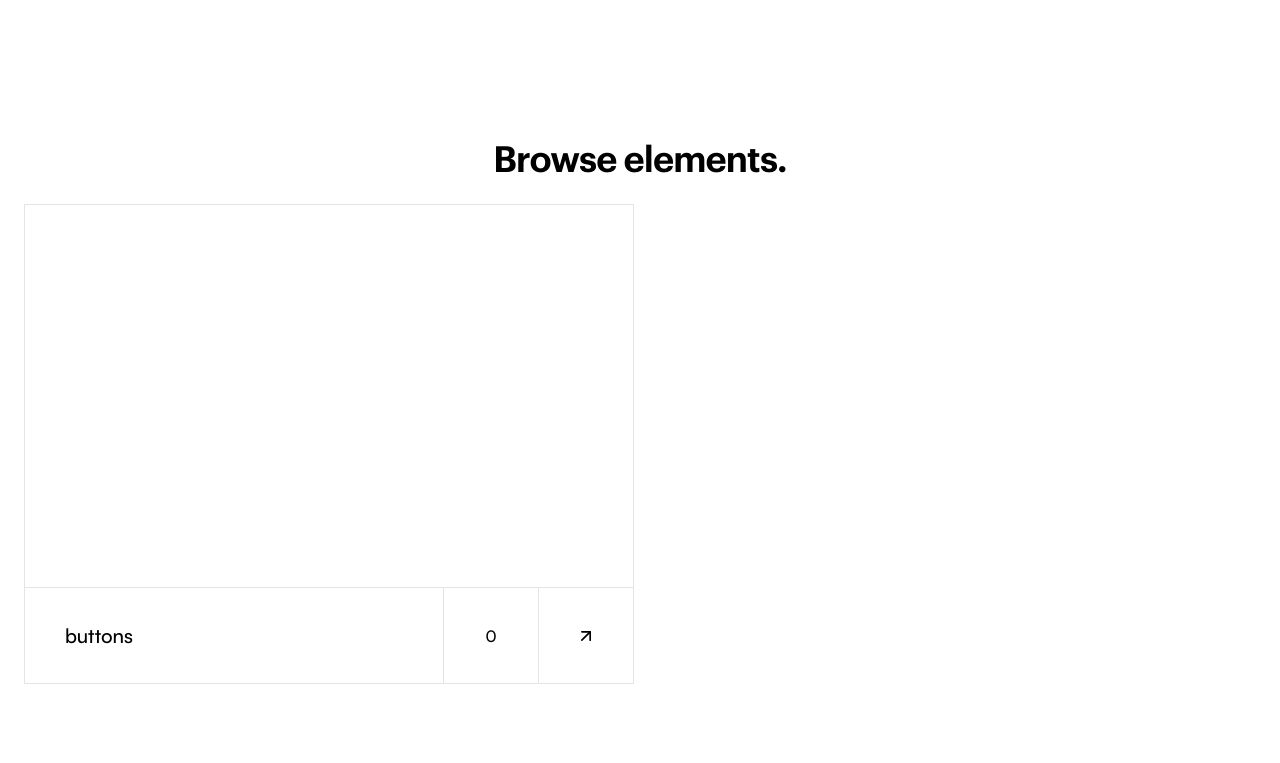
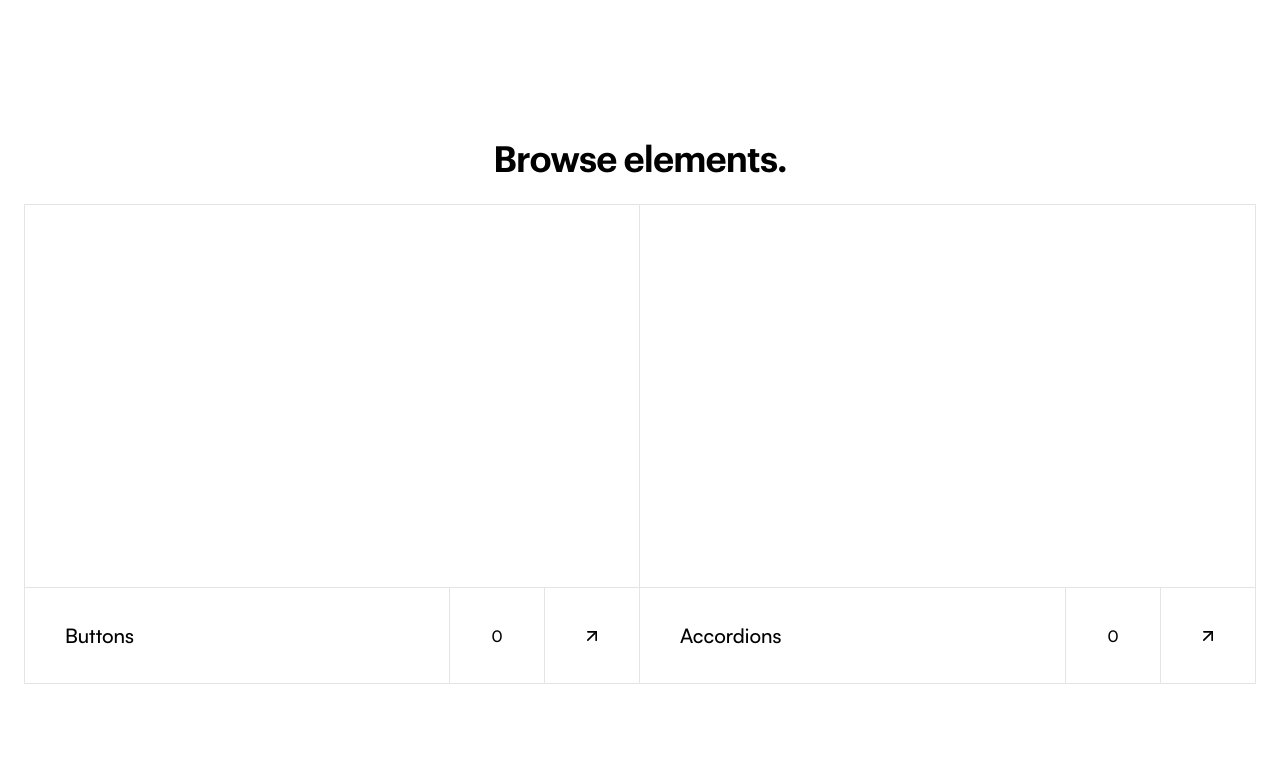
Before and after one commit to Jeff-Maina/craft, a Next.js app: page / in a window 1280 px wide. Shown: the part 604-1367 px from the top of the page. Built offline with nearby package versions, Linux system fonts and the light colour scheme.

Commit message:
Extract sections list to its own component

```diff
--- a/src/app/(pages)/elements/page.tsx
+++ b/src/app/(pages)/elements/page.tsx
@@ -7,7 +7,7 @@ import type { Pageprops } from "@/lib/Interfaces";
 // component imports;
 import PageLayout from "@/app/layouts/PageLayout";
 import ComponentCard from "@/app/layouts/Cards/ComponentCard";
-import PageHeader from "../components/PageHeader";
+import PageHeader from "../(components)/PageHeader";
 
 // ts stuff;
 const PageOptions: Pageprops = {
--- /dev/null
+++ b/src/app/(pages)/homepage/SectionLayout.tsx
@@ -0,0 +1,24 @@
+import ComponentCard from "@/app/layouts/Cards/ComponentCard";
+import Button from "@/components/ui/Buttons";
+
+interface Section
+
+const SectionLayout: FC<SectionProps> = ({ children }) => {
+  return (
+    <section className="p-6 max-w-7xl m-auto w-full">
+      <h1 className="text-center font-graphik-semibold text-2xl tracking-tight lg:text-4xl">
+        Browse sections.
+      </h1>
+      <br />
+      <br className="hidden md:visible" />
+      <section className="grid gap-3 md:grid-cols-2 lg:gap-3">
+        {children}
+      </section>
+      <div className="flex justify-center mt-5 lg:mt-20">
+        <Button label="View all" path="/sections" />
+      </div>
+    </section>
+  );
+};
+
+export default SectionLayout;
--- /dev/null
+++ b/src/app/(pages)/homepage/SectionsList.tsx
@@ -0,0 +1,30 @@
+import ComponentCard from "@/app/layouts/Cards/ComponentCard";
+import Button from "@/components/ui/Buttons";
+
+const SectionsList = () => {
+  return (
+    <section className="p-6 max-w-7xl m-auto w-full">
+      <h1 className="text-center font-graphik-semibold text-2xl tracking-tight lg:text-4xl">
+        Browse sections.
+      </h1>
+      <br />
+      <br className="hidden md:visible" />
+      <section className="grid gap-3 md:grid-cols-2 lg:gap-3">
+        <ComponentCard
+          componentName="Navbars"
+          componentCount={0}
+          pagePath="/buttons"
+          isSection={false}
+          className="border border-zinc-200/60 lg:border-zinc-200"
+        >
+          <div></div>
+        </ComponentCard>
+      </section>
+      <div className="flex justify-center mt-5 lg:mt-20">
+        <Button label="View all" path="/sections" />
+      </div>
+    </section>
+  );
+};
+
+export default SectionsList;
--- a/src/app/(pages)/sections/page.tsx
+++ b/src/app/(pages)/sections/page.tsx
@@ -3,7 +3,7 @@ import { SectionsData } from "@/data/AppData";
 
 import type { Pageprops } from "@/lib/Interfaces";
 import ComponentCard from "@/app/layouts/Cards/ComponentCard";
-import PageHeader from "../components/PageHeader";
+import PageHeader from "../(components)/PageHeader";
 
 const PageOptions: Pageprops = {
   page: "Sections",
--- a/src/app/layout.tsx
+++ b/src/app/layout.tsx
@@ -1,10 +1,9 @@
 import type { Metadata } from "next";
-import { Inter } from "next/font/google";
 import "./globals.css";
+
+// component imports
 import Navbar from "@/components/Navbar";
 import Footer from "@/components/Footer";
-
-const inter = Inter({ subsets: ["latin"] });
 
 export const metadata: Metadata = {
   title: "Craft",
@@ -18,7 +17,7 @@ export default function RootLayout({
 }>) {
   return (
     <html lang="en">
-      <body className={inter.className}>
+      <body>
         <Navbar />
         {children}
         <Footer />
--- a/src/app/layouts/Cards/ComponentCard.tsx
+++ b/src/app/layouts/Cards/ComponentCard.tsx
@@ -45,7 +45,7 @@ const ComponentCard: FC<ComponentProps> = ({
             href={pagePath}
             className="w-full h-full flex items-center justify-center"
           >
-            <ArrowUpRight className="group-hover/button:stroke-white transition-all duration-150 h-[20px] w-[20px]" />
+            <ArrowUpRight className="group-hover/button:stroke-white transition-all duration-150 h-[20px] w-[20px] pointer-events-none" />
           </Link>
         </div>
       </div>
--- a/src/app/page.tsx
+++ b/src/app/page.tsx
@@ -1,6 +1,8 @@
+// component imports;
 import Button from "@/components/ui/Buttons";
 import ComponentCard from "./layouts/Cards/ComponentCard";
 import Faqs from "@/components/Faqs";
+import SectionsList from "./(pages)/homepage/SectionsList";
 
 export default function Home() {
   return (
@@ -23,13 +25,22 @@ export default function Home() {
         </h1>
         <br />
         <br className="hidden md:visible" />
-        <section className="grid gap-3 md:grid-cols-2 lg:gap-3">
+        <section className="grid gap-3 md:grid-cols-2 lg:gap-0">
           <ComponentCard
-            componentName="buttons"
+            componentName="Buttons"
             componentCount={0}
             pagePath="/elements/buttons"
             isSection={false}
             className="border border-zinc-200/60 lg:border-zinc-200"
+          >
+            <div></div>
+          </ComponentCard>
+          <ComponentCard
+            componentName="Accordions"
+            componentCount={0}
+            pagePath="/elements/buttons"
+            isSection={false}
+            className="border md:border-l-0 border-zinc-200/60 lg:border-zinc-200"
           >
             <div></div>
           </ComponentCard>
@@ -38,27 +49,7 @@ export default function Home() {
           <Button label="View all" path="/elements" />
         </div>
       </section>
-      <section className="p-6 max-w-7xl m-auto w-full">
-        <h1 className="text-center font-graphik-semibold text-2xl tracking-tight lg:text-4xl">
-          Browse sections.
-        </h1>
-        <br />
-        <br className="hidden md:visible" />
-        <section className="grid gap-3 md:grid-cols-2 lg:gap-3">
-          <ComponentCard
-            componentName="Navbars"
-            componentCount={0}
-            pagePath="/buttons"
-            isSection={false}
-            className="border border-zinc-200/60 lg:border-zinc-200"
-          >
-            <div></div>
-          </ComponentCard>
-        </section>
-        <div className="flex justify-center mt-5 lg:mt-20">
-          <Button label="View all" path="/sections" />
-        </div>{" "}
-      </section>
+      <SectionsList />
       <Faqs />
     </main>
   );
--- a/src/components/Modal.tsx
+++ b/src/components/Modal.tsx
@@ -38,7 +38,7 @@ const Modal: FC<ModalProps> = ({ children, isModalActive, closeModal }) => {
           initial="initial"
           animate="active"
           exit="inactive"
-          className="fixed top-0 left-0 bg-[#00000061] h-screen w-screen backdrop-blur-sm flex flex-col items-center justify-center z-10"
+          className="fixed top-0 left-0 bg-[#00000061] h-screen w-screen backdrop-blur-sm flex flex-col items-center justify-center z-50"
           onClick={() => {
             closeModal();
             console.log(isModalActive);
--- a/src/components/Tooltip.tsx
+++ b/src/components/Tooltip.tsx
@@ -9,8 +9,8 @@ interface TooltipProps {
 
 const Tooltip: FC<TooltipProps> = ({ label }) => {
   return (
-    <div className="absolute font-satoshi-medium bg-black text-white leading-none py-2 top-[110%] text-sm pointer-events-none opacity-0 -translate-y-1 group-hover/tooltip:opacity-[1] group-hover/tooltip:translate-y-1 transition-all duration-300">
-      <p className="w-32">{label}</p>
+    <div className="absolute font-satoshi-medium bg-black text-white leading-none py-2 top-[110%] text-xs md:text-sm pointer-events-none opacity-0 -translate-y-1 group-hover/tooltip:opacity-[1] group-hover/tooltip:translate-y-1 transition-all duration-300">
+      <p className="w-28 md:w-32">{label}</p>
     </div>
   );
 };
--- a/src/components/codeblock/CodeModal.tsx
+++ b/src/components/codeblock/CodeModal.tsx
@@ -34,12 +34,15 @@ const CodeModal: FC<ModalProps> = ({ modalProps }) => {
   const setTs = () => setActiveLanguage("TS");
   const isJavaScript = activeLanguage === "JS";
   const isTypeScript = activeLanguage === "TS";
-  const activeClass = "bg-[#222] text-white hover:!text-white";
+  const activeClass = "bg-[#222] hover:!bg-[#222] text-white hover:!text-white";
 
   // copying the text to clipboard;
   const [hasCopied, setHasCopied] = useState(false);
-  const buttonSvg = hasCopied ?  <DoneSvg className="h-[20px] w-[20px] stroke-green-500" /> :
-    <CopySvg className="h-[20px] w-[20px] fill-[#555] hover:!fill-white transition-all duration-150" />
+  const buttonSvg = hasCopied ? (
+    <DoneSvg className="h-[20px] w-[20px] stroke-green-500" />
+  ) : (
+    <CopySvg className="h-[20px] w-[20px] fill-[#555] group-hover/icon:fill-white transition-all duration-150" />
+  );
 
   const currentLanguage = isJavaScript ? javascript : typescript;
   const copySnippet = () => {
@@ -53,12 +56,12 @@ const CodeModal: FC<ModalProps> = ({ modalProps }) => {
           e.stopPropagation();
           openModal();
         }}
-        className="w-[90%] h-3/4 bg-black max-w-xl rounded overflow-hidden"
+        className="w-[90%] h-3/4  bg-black max-w-2xl overflow-hidden"
       >
-        <header className="w-full flex items-center  border-b border-[#2a2a2a] font-satoshi-medium text-[#555] justify-between pr-2">
-          <div className="flex items-center text-sm">
+        <header className="w-full flex items-center  border-b border-[#2a2a2a] font-satoshi-medium text-[#555] justify-between">
+          <div className="flex items-center text-sm lg:text-base h-12 border-r border-[#2a2a2a]">
             <button
-              className={`px-4 lg:px-6 py-2 hover:bg-[#222] hover:text-[#888] transition-all duration-150 ${
+              className={`px-6 h-full hover:bg-[#111] hover:text-[#888] transition-all duration-150 ${
                 isJavaScript && activeClass
               }`}
               onClick={setJs}
@@ -67,7 +70,7 @@ const CodeModal: FC<ModalProps> = ({ modalProps }) => {
             </button>
             <button
               onClick={setTs}
-              className={`px-4 lg:px-6 py-2 hover:bg-[#222] hover:text-[#888] transition-all duration-150 ${
+              className={`px-6 h-full hover:bg-[#222] hover:text-[#888] transition-all duration-150 ${
                 isTypeScript && activeClass
               }`}
             >
@@ -76,17 +79,17 @@ const CodeModal: FC<ModalProps> = ({ modalProps }) => {
           </div>
           <button
             onClick={copySnippet}
-            className="h-full aspect-square grid place-items-center p-2"
+            className="h-12 aspect-square grid place-items-center border-l border-[#2a2a2a] hover:bg-[#222] group/icon"
           >
             {buttonSvg}
           </button>
         </header>
-        <div className="p-3 h-full pb-10">
+        <div className="p-3 lg:p-4 h-full pb-10">
           <SyntaxHighlighter
             // showLineNumbers
             language="javascript"
             style={nord}
-            className="codeHighlighter !text-xs h-full selection:bg-yellow-500 selection:text-black"
+            className="codeHighlighter !text-xs md:!text-sm h-full selection:bg-yellow-400 selection:text-black"
           >
             {currentLanguage}
           </SyntaxHighlighter>
```
Also changed, not shown: src/app/(pages)/(components)/PageHeader.tsx (renamed from src/app/(pages)/components/PageHeader.tsx), src/app/(pages)/homepage/ElementsList.tsx (added).
